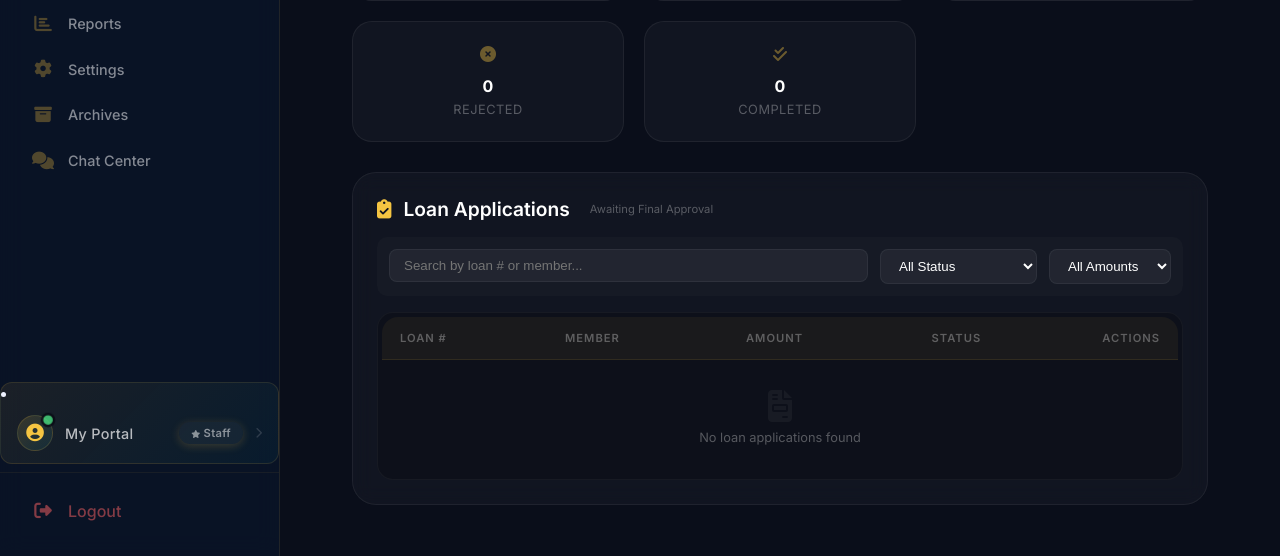
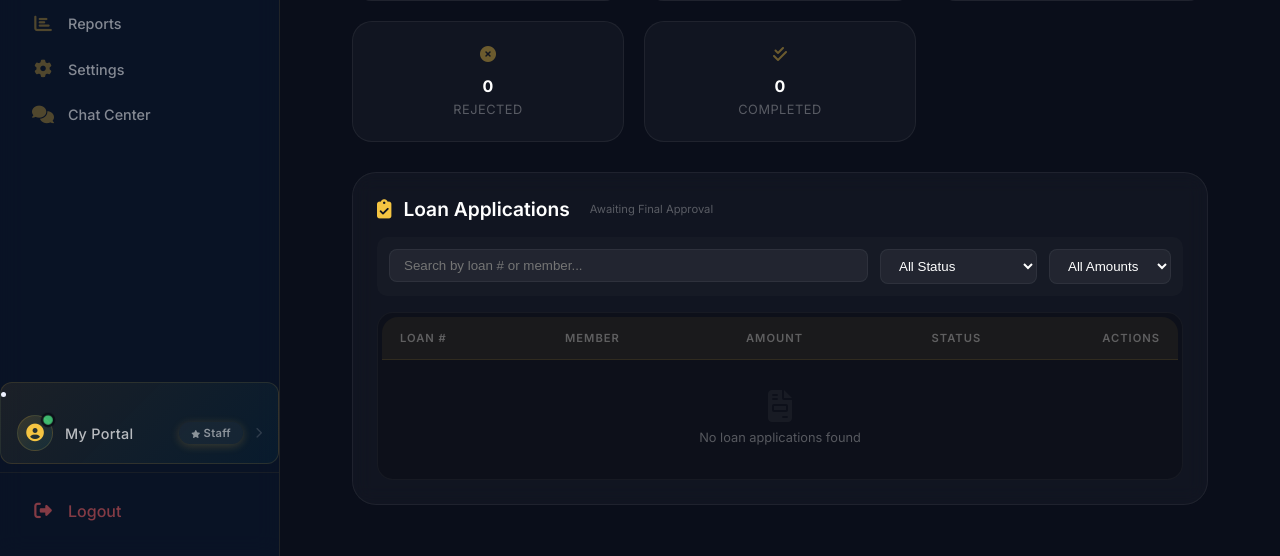
Before and after one commit to Gertrude-9/karacel-website, a Flask app: page /admin/dashboard in a window 1280 px wide. Shown: the part 243-799 px from the top of the page. Run offline with Flask 3, Linux system fonts and the light colour scheme; the visitor is signed in with stand-in values (Sample User, id 1); data that the repository does not hold is empty; parts of the project's set-up code (start-up, migrations or seed data) failed here and were passed over; some libraries are stand-ins or nearby versions.

Commit message:
removed archives from side bar

```diff
--- a/templates/admin/admin-base.html
+++ b/templates/admin/admin-base.html
@@ -68,13 +68,7 @@
                 <span>Settings</span>
             </a>
 
-            <!-- ============================================
-                 ARCHIVES — past SACCO years (read-only)
-                 ============================================ -->
-            <a href="{{ url_for('admin_archives') }}" class="admin-nav-item">
-                <i class="fas fa-archive"></i>
-                <span>Archives</span>
-            </a>
+
 
             <a href="{{ url_for('chat_api.treasurer_chat') }}" class="admin-nav-item">
                 <i class="fas fa-comments"></i>
```
